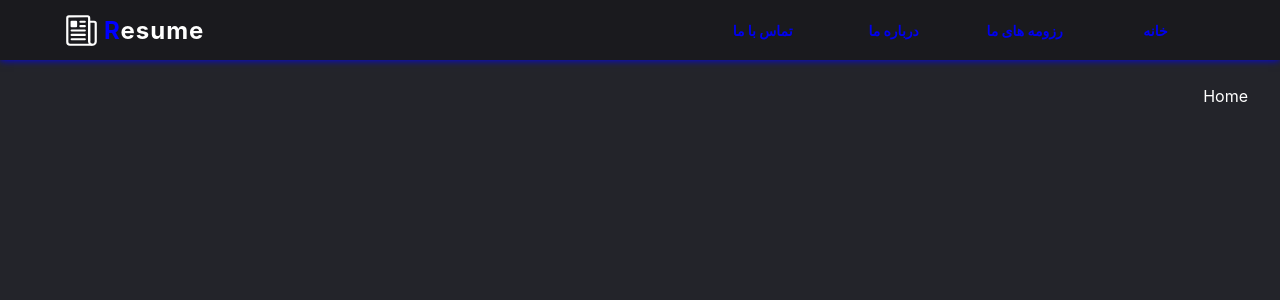
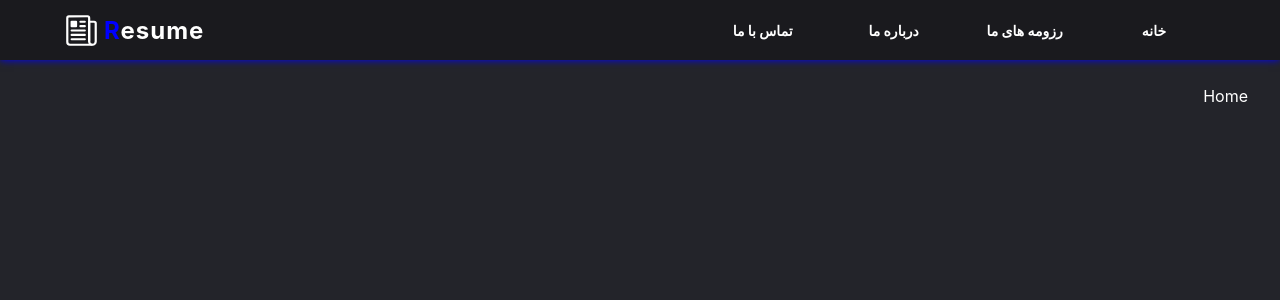
Before and after one commit to iXZed026/resume-app, a React (Create React App) app: page / in a window 1280 px wide. Shown: the top 300 px of the page. Built offline with nearby package versions, Linux system fonts and the light colour scheme.

Commit message:
Change Header Style

```diff
--- a/src/App.js
+++ b/src/App.js
@@ -24,6 +24,7 @@ const App = () => {
           </Routes>
         </div>
       </div>
+      <br /><br /><br /><br /><br /><br /><br /><br /><br /><br /><br /><br /><br /><br /><br /><br /><br /><br /><br /><br /><br /><br /><br /><br /><br /><br /><br /><br /><br /><br /><br /><br /><br /><br /><br /><br /><br /><br /><br /><br /><br /><br /><br /><br /><br /><br /><br /><br /><br /><br /><br /><br /><br /><br /><br /><br /><br /><br /><br /><br /><br /><br /><br /><br /><br /><br /><br /><br /><br /><br /><br /><br /><br /><br /><br /><br /><br /><br /><br /><br /><br /><br /><br /><br /><br /><br /><br /><br /><br /><br /><br /><br /><br /><br /><br /><br /><br /><br /><br /><br />
     </>
   )
 }
--- a/src/components/Header/Header.css
+++ b/src/components/Header/Header.css
@@ -1,18 +1,16 @@
 .header {
     width: 100%;
-    top: 0;
-    left: 0;
     background-color: #1a1a1e;
     box-shadow: 0 0 8px var(--text-color);
-    animation: headerAni 1s linear 1;
+    animation: headerAni 0.7s linear 1;
     margin-bottom: 2%;
 }
 
-@keyframes headerAni {
+/* @keyframes headerAni {
     0% {
-        top: -20%;
+        transform: translate(0, -100px);
     }
-}
+} */
 
 .header-container {
     width: 90%;
@@ -59,14 +57,29 @@
     justify-content: center;
     align-items: center;
     height: 25px;
+    color: white;
 }
 
 .header-flex .nav-bar #link-style p {
     width: 100%;
+    height: 34px;
+    display: flex;
+    justify-content: center;
+    align-items: center;
     font-size: 14px;
     font-weight: bold;
-    padding: 6px 0;
-    text-align: center;
+}
+
+.link-active {
+    border-right: 3px solid rgb(0, 102, 255);
+    background: linear-gradient(to left, rgba(0, 0, 255, 0.245) 3%, rgba(0, 0, 255, 0.105)60%, rgba(255, 255, 255, 0))37%;
+    animation: linkAni .2s linear 1;
+}
+
+@keyframes linkAni {
+    0% {
+        height: 0;
+    }
 }
 
 .header-flex .nav-bar #link-style p:hover {
--- a/src/components/Header/Header.js
+++ b/src/components/Header/Header.js
@@ -1,4 +1,4 @@
-import React, { useState } from 'react';
+import React, { useState, useEffect } from 'react';
 import "./Header.css";
 import { Link } from 'react-router-dom';
 import { IoNewspaperOutline } from "react-icons/io5";
@@ -6,21 +6,77 @@ import { Humburger } from './Humburger';
 import HumburgerMenu from "./HumburgerMenu";
 import { useActiveProviderHumb } from '../../provider/HumbProvider';
 import { useSetActiveProviderHumb } from '../../provider/HumbProvider';
+import { useActiveLinkProvider } from '../../provider/LinkProvider';
+import { useSetActiveLinkProvider } from '../../provider/LinkProvider';
 
 export const Header = () => {
 
     const activeHumb = useActiveProviderHumb();
     const setActiveHumb = useSetActiveProviderHumb();
 
+    const activeLink = useActiveLinkProvider();
+    const setActiveLink = useSetActiveLinkProvider();
+
     const [scrollHeader, setScrollHeader] = useState(false);
 
-    document.addEventListener("scroll", () => {
-        if (Math.round(window.scrollY <= 0)) {
-            setScrollHeader(false);
-        } else {
-            setScrollHeader(true);
+    useEffect(() => {
+
+        if (window.location.pathname !== "/") {
+            window.location.pathname = "/"
         }
-    });
+
+        const scrollHandle = () => {
+
+            if (Math.round(window.scrollY <= 0)) {
+                setScrollHeader(false);
+            } else {
+                setScrollHeader(true);
+            }
+        }
+
+        document.addEventListener("scroll", scrollHandle);
+
+        return () => {
+            document.addEventListener("scroll", scrollHandle)
+        }
+
+    }, []);
+
+    const activeLinkHandler = (event) => {
+
+        let dataLink = event.target.getAttribute("data-link");
+
+        if (dataLink === "home") {
+            setActiveLink({
+                homeFlag: true,
+                portfolioFlag: false,
+                aboutUsFlag: false,
+                contactUsFlag: false,
+            })
+        } else if (dataLink === "portfolio") {
+            setActiveLink({
+                homeFlag: false,
+                portfolioFlag: true,
+                aboutUsFlag: false,
+                contactUsFlag: false,
+            })
+        } else if (dataLink === "aboutUs") {
+            setActiveLink({
+                homeFlag: false,
+                portfolioFlag: false,
+                aboutUsFlag: true,
+                contactUsFlag: false,
+            })
+        } else if (dataLink === "contactUs") {
+            setActiveLink({
+                homeFlag: false,
+                portfolioFlag: false,
+                aboutUsFlag: false,
+                contactUsFlag: true,
+            })
+        }
+
+    }
 
 
     return (
@@ -30,10 +86,10 @@ export const Header = () => {
                 <div className="header-container" >
                     <div className="header-flex">
                         <div className="nav-bar">
-                            <Link to="./Home/Home" id="link-style"><p>خانه</p></Link>
-                            <Link to="./Portfolio/Portfolio" id="link-style"><p>رزومه های ما</p></Link>
-                            <Link to="./AboutUs/AboutUs" id="link-style"><p>درباره ما</p></Link>
-                            <Link to="./ContactUs/ContactUs" id="link-style"><p>تماس با ما</p></Link>
+                            <Link onClick={activeLinkHandler} to="./Home/Home" id="link-style" ><p data-link={"home"} className={activeLink.homeFlag ? "link-active" : ''}>خانه</p></Link>
+                            <Link onClick={activeLinkHandler} to="./Portfolio/Portfolio" id="link-style" ><p data-link={"portfolio"} className={activeLink.portfolioFlag ? "link-active" : ''}>رزومه های ما</p></Link>
+                            <Link onClick={activeLinkHandler} to="./AboutUs/AboutUs" id="link-style" ><p data-link={"aboutUs"} className={activeLink.aboutUsFlag ? "link-active" : ''}>درباره ما</p></Link>
+                            <Link onClick={activeLinkHandler} to="./ContactUs/ContactUs" id="link-style" ><p data-link={"contactUs"} className={activeLink.contactUsFlag ? "link-active" : ''}>تماس با ما</p></Link>
                         </div>
                         <div className="logo">
                             <h2><span>R</span>esume</h2><IoNewspaperOutline id='resume-icon' />
@@ -44,7 +100,8 @@ export const Header = () => {
             </div>
             {
                 activeHumb && (
-                    <HumburgerMenu activeHumb={activeHumb} setActiveHumb={setActiveHumb} />
+                    <HumburgerMenu activeHumb={activeHumb} setActiveHumb={setActiveHumb}
+                        activeLink={activeLink} setActiveLink={setActiveLink} />
                 )
             }
         </>
--- a/src/components/Header/HumburgerMenu.css
+++ b/src/components/Header/HumburgerMenu.css
@@ -55,16 +55,16 @@
     padding: 14px 5px;
 }
 
-#nav-link-style:hover {
-    transition: 0.2s;
+
+.nav-link2{
     background-color: rgba(0, 0, 0, 0.295);
     border-top-left-radius: 20px;
     border-bottom-left-radius: 20px;
+    color: var(--hover-color);
 }
 
-#nav-link-style p:hover {
-    transition: 0.2s;
-    color: var(--hover-color);
+.nav-link3{
+    color: white;
 }
 
 #close-icon {
@@ -75,6 +75,11 @@
     top: 1%;
     right: 2%;
     z-index: 4;
+}
+
+#close-icon:hover {
+    transition: .3s;
+    opacity: 0.7;
 }
 
 #icons-style {
--- a/src/components/Header/HumburgerMenu.js
+++ b/src/components/Header/HumburgerMenu.js
@@ -8,18 +8,54 @@ import { RiFilePaper2Line } from "react-icons/ri";
 import { FaUsers } from "react-icons/fa6";
 import { BsTelephoneFill } from "react-icons/bs";
 
+
 const humburgerMenu = (props) => {
 
   // Destructuring props to extract 'activeHumb' and 'setActiveHumb'
-  const { activeHumb, setActiveHumb } = props;
+  const { activeHumb, setActiveHumb, activeLink, setActiveLink
+  } = props;
+
 
   // Function to close the hamburger menu
-  const closeHumbMenu = () => {
+  const closeHumbMenu = (event) => {
     setActiveHumb(false);
+
+    let dataLink = event.target.getAttribute("data-link");
+
+    if (dataLink === "home") {
+      setActiveLink({
+        homeFlag: true,
+        portfolioFlag: false,
+        aboutUsFlag: false,
+        contactUsFlag: false,
+      })
+    } else if (dataLink === "portfolio") {
+      setActiveLink({
+        homeFlag: false,
+        portfolioFlag: true,
+        aboutUsFlag: false,
+        contactUsFlag: false,
+      })
+    } else if (dataLink === "aboutUs") {
+      setActiveLink({
+        homeFlag: false,
+        portfolioFlag: false,
+        aboutUsFlag: true,
+        contactUsFlag: false,
+      })
+    } else if (dataLink === "contactUs") {
+      setActiveLink({
+        homeFlag: false,
+        portfolioFlag: false,
+        aboutUsFlag: false,
+        contactUsFlag: true,
+      })
+    }
+
   }
 
   window.addEventListener("resize", () => {
-    if(window.innerWidth > 800) {
+    if (window.innerWidth > 800) {
       setActiveHumb(false)
     }
   })
@@ -31,10 +67,30 @@ const humburgerMenu = (props) => {
         <div className="humb-menu-image"></div>
         <div className="humburger-menu-container">
           <div className="humburger-menu-flex">
-            <Link onClick={closeHumbMenu} to="./Home/Home" id='nav-link-style'><IoHomeOutline id='icons-style' /><p>خانه</p></Link><br />
-            <Link onClick={closeHumbMenu} to="./Portfolio/Portfolio" id='nav-link-style'><RiFilePaper2Line id='icons-style' /><p>رزومه های ما</p></Link><br />
-            <Link onClick={closeHumbMenu} to="./AboutUs/AboutUs" id='nav-link-style'><FaUsers id='icons-style' /><p>درباره ما</p></Link><br />
-            <Link onClick={closeHumbMenu} to="./ContactUs/ContactUs" id='nav-link-style'><BsTelephoneFill id='icons-style' /><p>تماس با ما</p></Link><br />
+            <Link
+              className={activeLink.homeFlag ? "nav-link2" : "nav-link3"}
+              onClick={closeHumbMenu}
+              to="./Home/Home"
+              id='nav-link-style'>
+              <IoHomeOutline id='icons-style' /><p data-link={"home"}>خانه</p></Link><br />
+            <Link
+              className={activeLink.portfolioFlag ? "nav-link2" : "nav-link3"}
+              onClick={closeHumbMenu}
+              to="./Portfolio/Portfolio"
+              id='nav-link-style'>
+              <RiFilePaper2Line id='icons-style' /><p data-link={"portfolio"}>رزومه های ما</p></Link><br />
+            <Link
+              className={activeLink.aboutUsFlag ? "nav-link2" : "nav-link3"}
+              onClick={closeHumbMenu}
+              to="./AboutUs/AboutUs"
+              id='nav-link-style'>
+              <FaUsers id='icons-style' /><p data-link={"aboutUs"}>درباره ما</p></Link><br />
+            <Link
+              className={activeLink.contactUsFlag ? "nav-link2" : "nav-link3"}
+              onClick={closeHumbMenu}
+              to="./ContactUs/ContactUs"
+              id='nav-link-style'>
+              <BsTelephoneFill id='icons-style' /><p data-link={"contactUs"}>تماس با ما</p></Link><br />
           </div>
         </div>
       </div>
--- a/src/index.js
+++ b/src/index.js
@@ -5,15 +5,17 @@ import App from './App';
 import reportWebVitals from './reportWebVitals';
 import { BrowserRouter as Router } from 'react-router-dom';
 import HumbProvider from './provider/HumbProvider';
+import LinkProvider from './provider/LinkProvider';
 
 const root = ReactDOM.createRoot(document.getElementById('root'));
 root.render(
   <React.StrictMode>
-    <HumbProvider>
-      <Router>
-        <App />
-      </Router>
-    </HumbProvider>
+    <LinkProvider>
+      <HumbProvider>
+        <Router>
+          <App />
+        </Router>
+      </HumbProvider></LinkProvider>
   </React.StrictMode>
 );
 
--- /dev/null
+++ b/src/provider/LinkProvider.js
@@ -0,0 +1,33 @@
+import React, { createContext, useContext, useState } from 'react';
+
+const ActiveLinkContext = createContext();
+const SetActiveLinkContext = createContext();
+
+export const LinkProvider = ({ children }) => {
+
+    const [activeLink, setActiveLink] = useState({
+        homeFlag: true,
+        portfolioFlag: false,
+        aboutUsFlag: false,
+        contactUsFlag: false,
+    })
+
+    return (
+        <ActiveLinkContext.Provider value={activeLink}>
+            <SetActiveLinkContext.Provider value={setActiveLink}>
+                {children}
+            </SetActiveLinkContext.Provider>
+        </ActiveLinkContext.Provider>
+    )
+}
+
+const useActiveLinkProvider = () => {
+    return useContext(ActiveLinkContext);
+}
+
+const useSetActiveLinkProvider = () => {
+    return useContext(SetActiveLinkContext);
+}
+
+export { useActiveLinkProvider, useSetActiveLinkProvider }
+export default LinkProvider;
```
